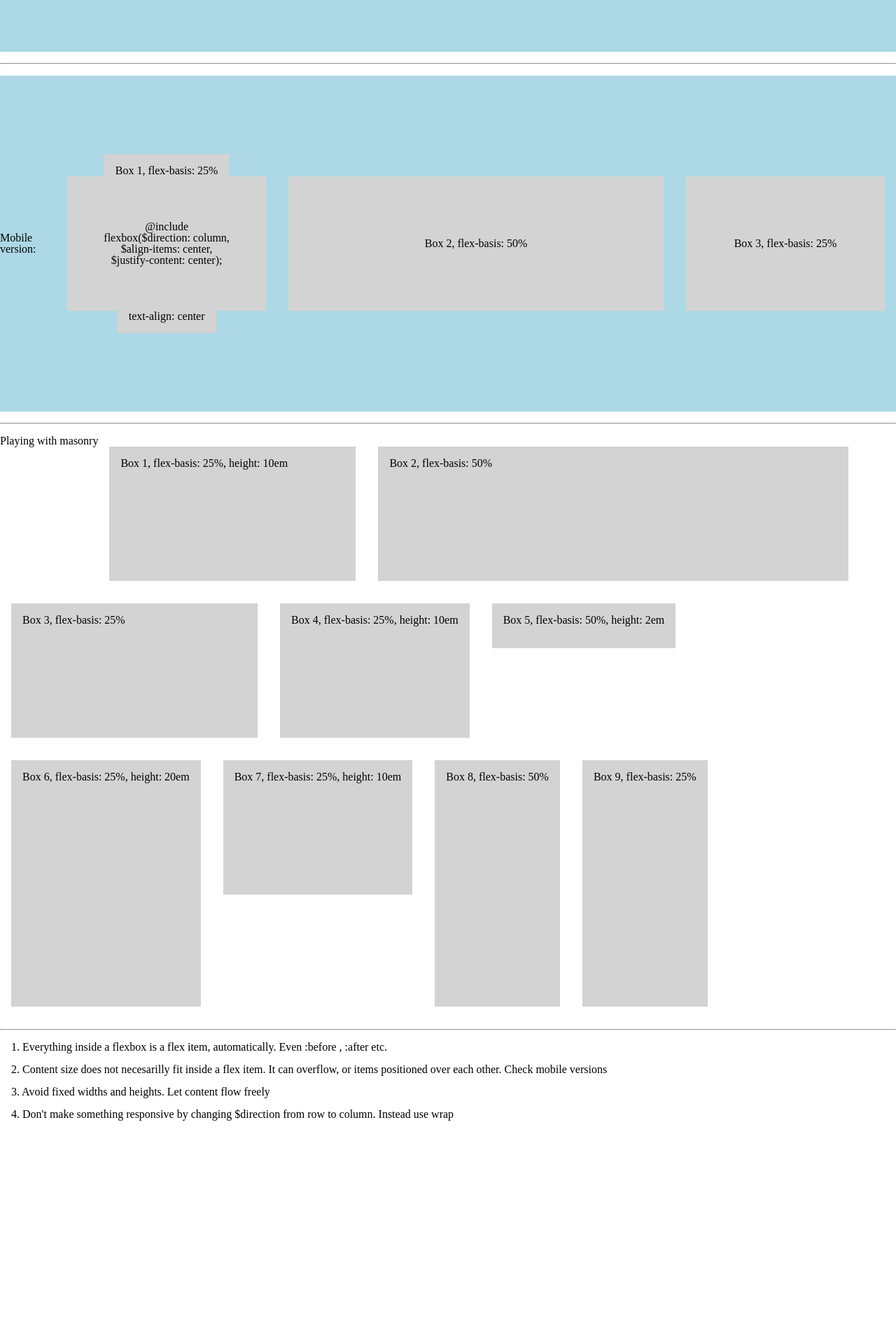
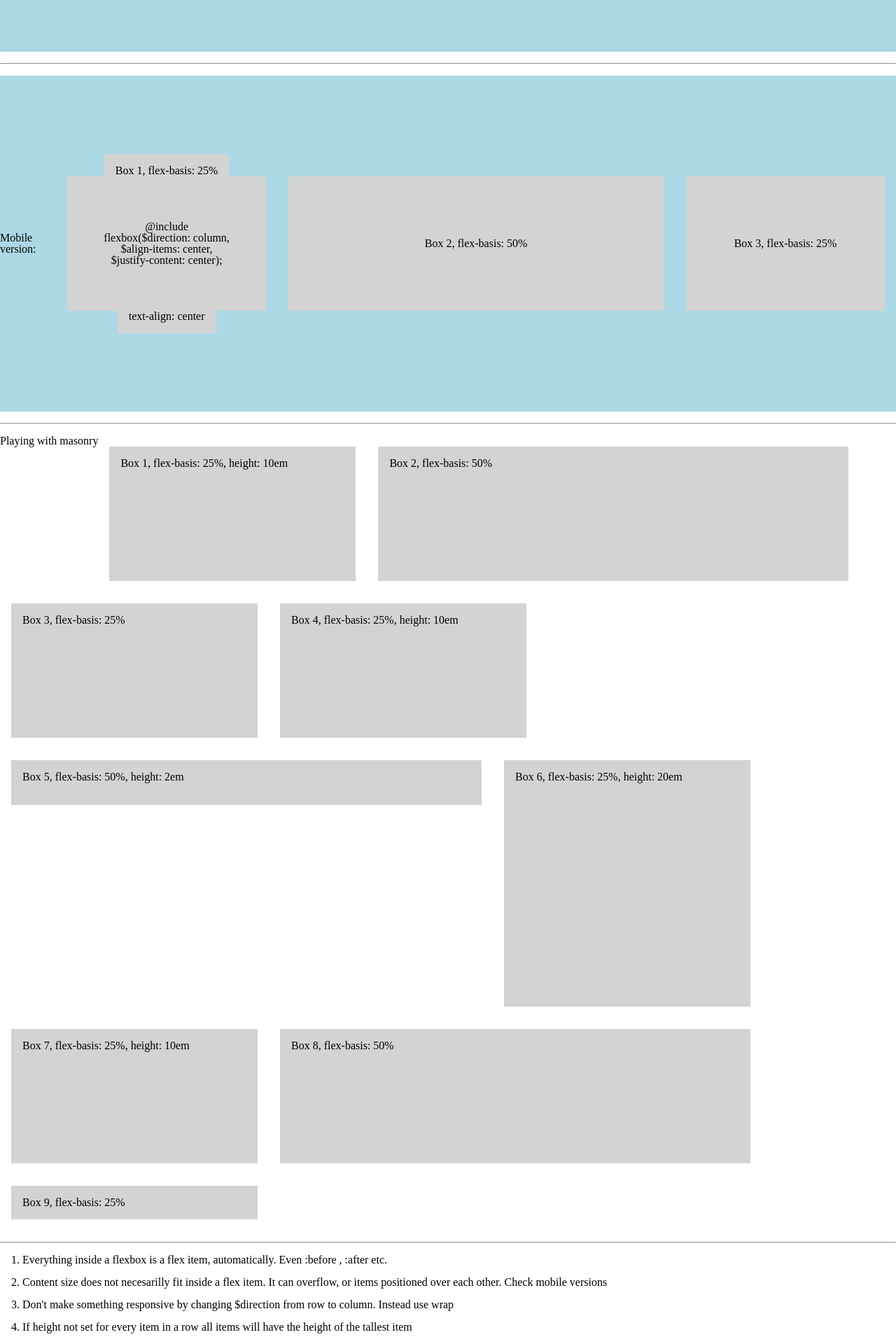
Before and after one commit to metamn/flexbox, a Jekyll site: the page built from index.html, in a window 1280 px wide. Shown: the part 1068-2988 px from the top of the page at 70% size. Built offline with Jekyll 4.4.1, drawn with Linux system fonts in a browser that asks for light colours; nearby versions of some CDN libraries; before the commit the page ends 2684 px from its top, so only the background shows below that.

Commit message:
Creating a new branch

```diff
--- a/assets/styles/screen.css
+++ b/assets/styles/screen.css
@@ -39,6 +39,8 @@ html body #container6 .box p, html body #container7 .box p { background: lightgr
 @media only screen and (max-width: 37.499em) { html body #container7 { display: -webkit-box; /* OLD - iOS 6-, Safari 3.1-6 */ display: -moz-box; /* OLD - Firefox 19- (buggy but mostly works) */ display: -ms-flexbox; /* TWEENER - IE 10 */ display: -webkit-flex; /* NEW - Chrome */ display: flex; /* NEW, Spec - Opera 12.1, Firefox 20+ */ -webkit-flex-wrap: wrap; -ms-flex-wrap: wrap; flex-wrap: wrap; height: auto; }
   html body #container7 #box1, html body #container7 #box2, html body #container7 #box3 { -webkit-flex-basis: 100%; -moz-flex-basis: 100%; -ms-flex-preferred-size: 100%; flex-basis: 100%; height: auto; } }
 html body #container8 { display: -webkit-box; /* OLD - iOS 6-, Safari 3.1-6 */ display: -moz-box; /* OLD - Firefox 19- (buggy but mostly works) */ display: -ms-flexbox; /* TWEENER - IE 10 */ display: -webkit-flex; /* NEW - Chrome */ display: flex; /* NEW, Spec - Opera 12.1, Firefox 20+ */ -webkit-flex-wrap: wrap; -ms-flex-wrap: wrap; flex-wrap: wrap; }
+html body #container8 #box4, html body #container8 #box6, html body #container8 #box7, html body #container8 #box9 { -webkit-flex-basis: 25%; -moz-flex-basis: 25%; -ms-flex-preferred-size: 25%; flex-basis: 25%; }
+html body #container8 #box5, html body #container8 #box8 { -webkit-flex-basis: 50%; -moz-flex-basis: 50%; -ms-flex-preferred-size: 50%; flex-basis: 50%; }
 html body #container8 #box1, html body #container8 #box4, html body #container8 #box7 { height: 10em; }
 html body #container8 #box5 { height: 2em; }
 html body #container8 #box6 { height: 20em; }
--- a/index.html
+++ b/index.html
@@ -95,6 +95,6 @@ title: Home
 <ol>
   <li>1. Everything inside a flexbox is a flex item, automatically. Even :before , :after etc.</li>
   <li>2. Content size does not necesarilly fit inside a flex item. It can overflow, or items positioned over each other. Check mobile versions</li>
-  <li>3. Avoid fixed widths and heights. Let content flow freely</li>
-  <li>4. Don't make something responsive by changing $direction from row to column. Instead use wrap</li>
+  <li>3. Don't make something responsive by changing $direction from row to column. Instead use wrap</li>
+  <li>4. If height not set for every item in a row all items will have the height of the tallest item</li>
 </ol>
```
Also changed, not shown: assets/styles/atoms/_box.scss (deleted, +0 -7 lines), assets/styles/pages/_default.scss (+8 -0 lines), 2 other files.
